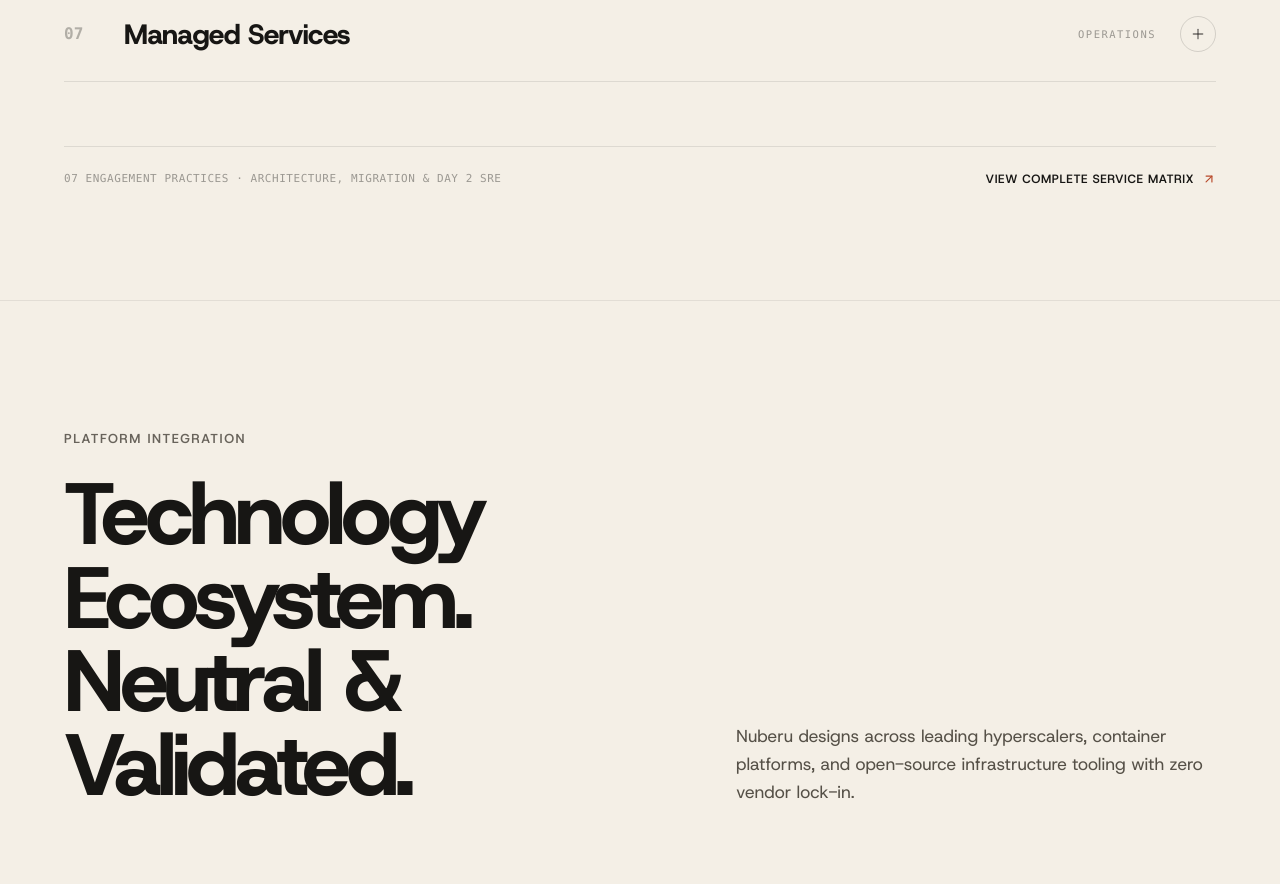
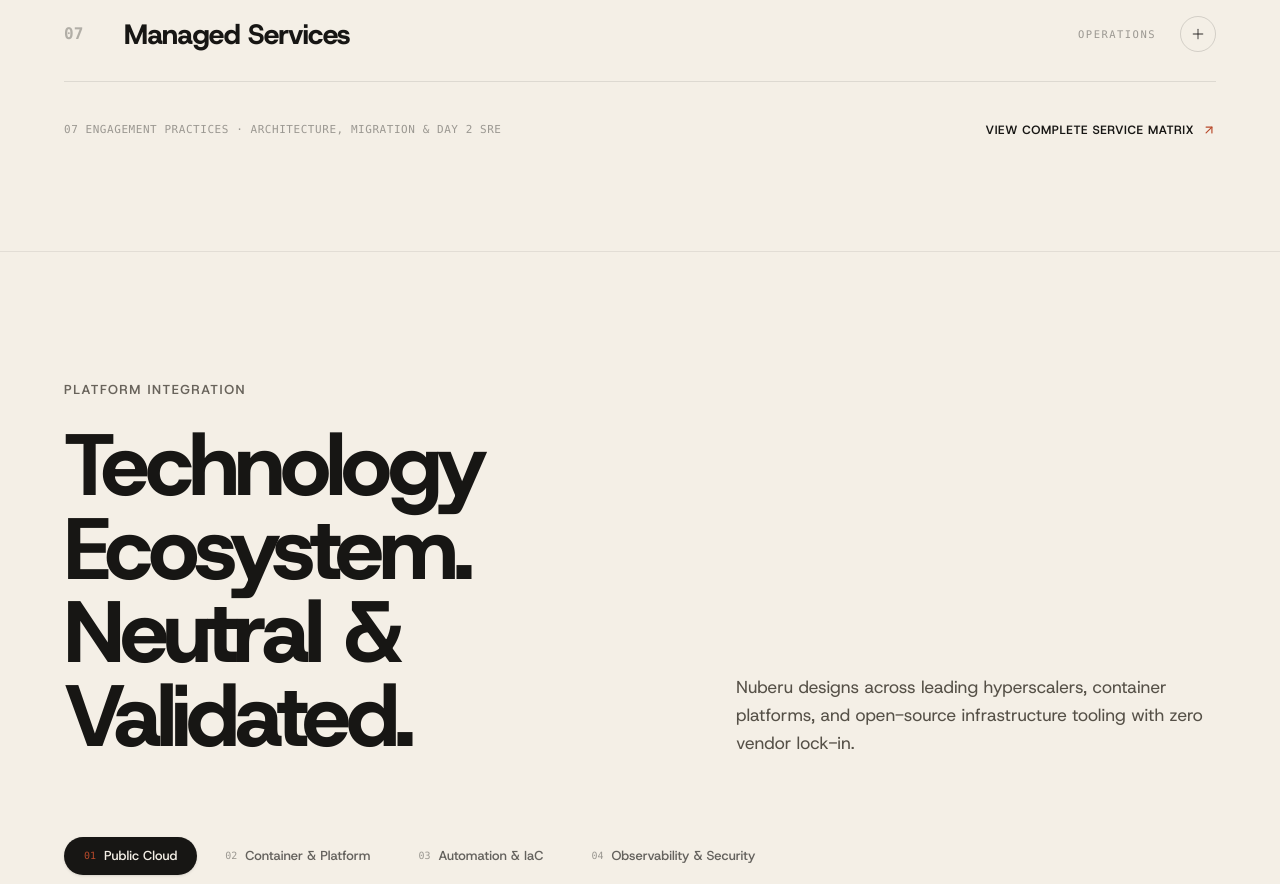
Before and after one commit to MuhammedShammas011/Nuberu, a Next.js app: page / in a window 1280 px wide. Shown: the part 5000-5884 px from the top of the page. Built offline with nearby package versions, Linux system fonts and the light colour scheme.

Commit message:
FewUpdatesMore4:04

```diff
--- a/app/components/ServicesOverview.tsx
+++ b/app/components/ServicesOverview.tsx
@@ -191,7 +191,7 @@
         </div>
 
         {/* Minimal Footer Strip */}
-        <div className="mt-12 sm:mt-16 pt-6 border-t border-[#171614]/10 flex flex-col sm:flex-row items-start sm:items-center justify-between gap-4">
+        <div className="mt-8 sm:mt-10 flex flex-col sm:flex-row items-start sm:items-center justify-between gap-4">
           <p className="font-mono text-[11px] text-[#171614]/40 tracking-wider m-0">
             07 ENGAGEMENT PRACTICES · ARCHITECTURE, MIGRATION & DAY 2 SRE
           </p>
```
